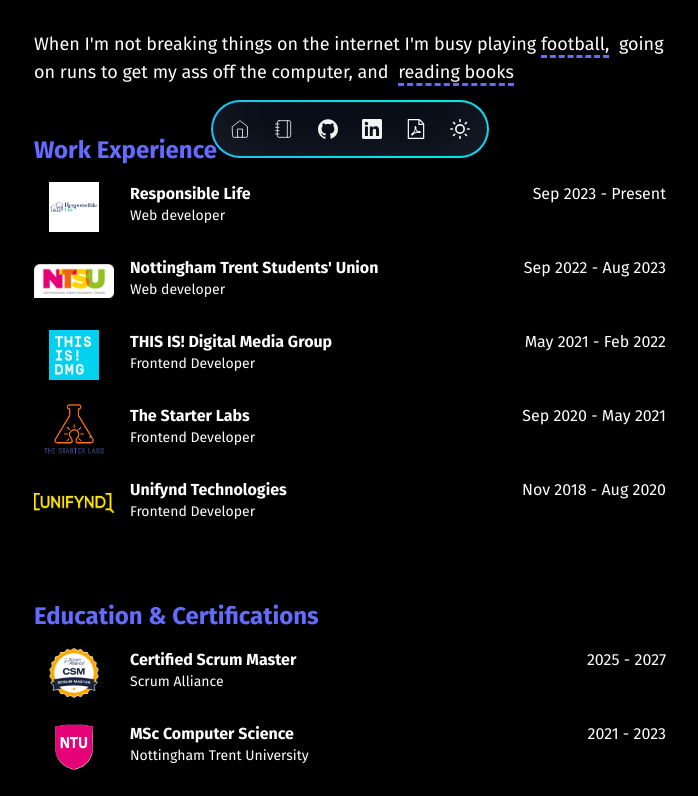
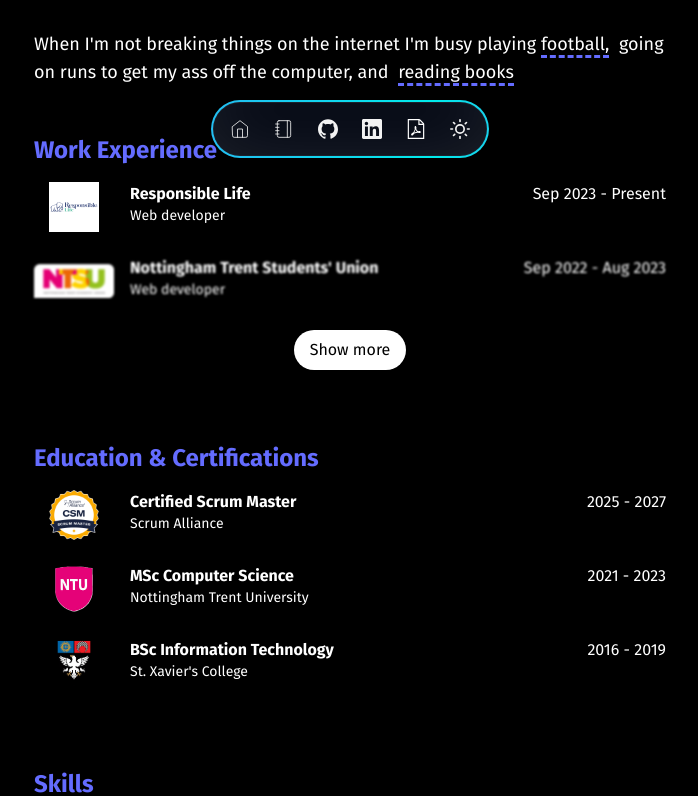
Before and after one commit to allanmosesfernandes/portfolio2025, a Next.js app: page / in a window 1280 px wide. Shown: the part 624-1420 px from the top of the page, without its empty margins (290-988 px from the left). Built offline with nearby package versions, Linux system fonts and the light colour scheme.

Commit message:
Minor changes

```diff
--- a/src/components/Blogs.jsx
+++ b/src/components/Blogs.jsx
@@ -47,7 +47,7 @@ const BlogsArticles = ({ posts }) => {
             })}
             <Link
                 href="/blog"
-                className="flex justify-center dark:bg-white dark:text-black bg-black text-white font-medium text-md rounded-lg p-2 h-fit w-fit d-flex mx-auto mt-6 mb-20"
+                className="flex justify-center dark:bg-white dark:text-black bg-black text-white font-medium text-md rounded-full py-2 px-4 h-fit w-fit d-flex mx-auto mt-6 mb-20"
             >
                 View all articles
             </Link>
--- a/src/components/Projects.jsx
+++ b/src/components/Projects.jsx
@@ -5,7 +5,7 @@ import Link from 'next/link';
 const Projects = () => {
     return (
         <div>
-            <p className="dark:bg-white dark:text-black bg-black text-white font-medium text-md rounded-lg p-2 h-fit w-fit d-flex mx-auto mt-20 mb-6">
+            <p className="dark:bg-white dark:text-black bg-black text-white font-medium text-md rounded-full py-2 px-4 h-fit w-fit d-flex mx-auto mt-20 mb-6">
                 My Projects
             </p>
             <h2 className="text-pantone font-bold text-3xl flex items-center text-center d-flex justify-center">
@@ -87,7 +87,7 @@ const Projects = () => {
             <Link
                 role="button"
                 href="/projects"
-                className="relative hover:rounded-none transition-all transition-discrete flex justify-center dark:bg-white dark:text-black bg-black text-white font-medium text-md rounded-lg p-2 h-fit w-fit d-flex mx-auto mt-6 mb-10"
+                className="relative transition-all transition-discrete flex justify-center dark:bg-white dark:text-black bg-black text-white font-medium text-md rounded-full py-2 px-4 h-fit w-fit d-flex mx-auto mt-6 mb-10"
             >
                 View all projects
             </Link>
--- a/src/components/workExperience.jsx
+++ b/src/components/workExperience.jsx
@@ -7,6 +7,8 @@ import { useState } from 'react';
 
 const WorkExperience = () => {
     const [openBlockIds, setOpenBlockIds] = useState([]);
+    const [showItems, setShowItems] = useState(false);
+
     const toggleDescription = (id) => {
         setOpenBlockIds((prevIds) =>
             prevIds.includes(id) ? prevIds.filter((prevId) => prevId !== id) : [...prevIds, id]
@@ -18,10 +20,14 @@ const WorkExperience = () => {
             toggleDescription(id);
         }
     };
+
+    const visibleItems = showItems ? workJSON : workJSON.slice(0, 2);
+
     return (
         <div>
             <h3 className="font-bold text-2xl mt-12 text-pantone">Work Experience</h3>
-            {workJSON.map((workPlace) => {
+            {visibleItems.map((workPlace, idx) => {
+                const isLast = idx === visibleItems.length - 1;
                 const isOpen = openBlockIds.includes(workPlace.id);
                 return (
                     <div
@@ -33,6 +39,9 @@ const WorkExperience = () => {
                         role="button"
                         aria-expanded={isOpen}
                         aria-controls={`description-${workPlace.id}`}
+                        style={{
+                            filter: isLast && !showItems ? 'blur(0.9px)' : undefined,
+                        }}
                     >
                         <div className="flex sm:flex-row flex-col">
                             <Image
@@ -83,7 +92,7 @@ const WorkExperience = () => {
                                 {workPlace.description}
                             </p>
                             <Link
-                                href={workPlace.companyUrl }
+                                href={workPlace.companyUrl}
                                 target="_blank"
                                 className="mt-4 text-white dark:text-white gap-2 text-sm"
                             >
@@ -116,6 +125,16 @@ const WorkExperience = () => {
                     </div>
                 );
             })}
+            <div>
+                <button
+                    role="button"
+                    href="/projects"
+                    onClick={() => setShowItems(!showItems)}
+                    className="rounded-full relative transition-all transition-discrete flex justify-center dark:bg-white dark:text-black bg-black text-white font-medium text-md  py-2 px-4 h-fit d-flex mx-auto mt-6 mb-10"
+                >
+                    Show {showItems ? 'less' : 'more'}
+                </button>
+            </div>
         </div>
     );
 };
```
